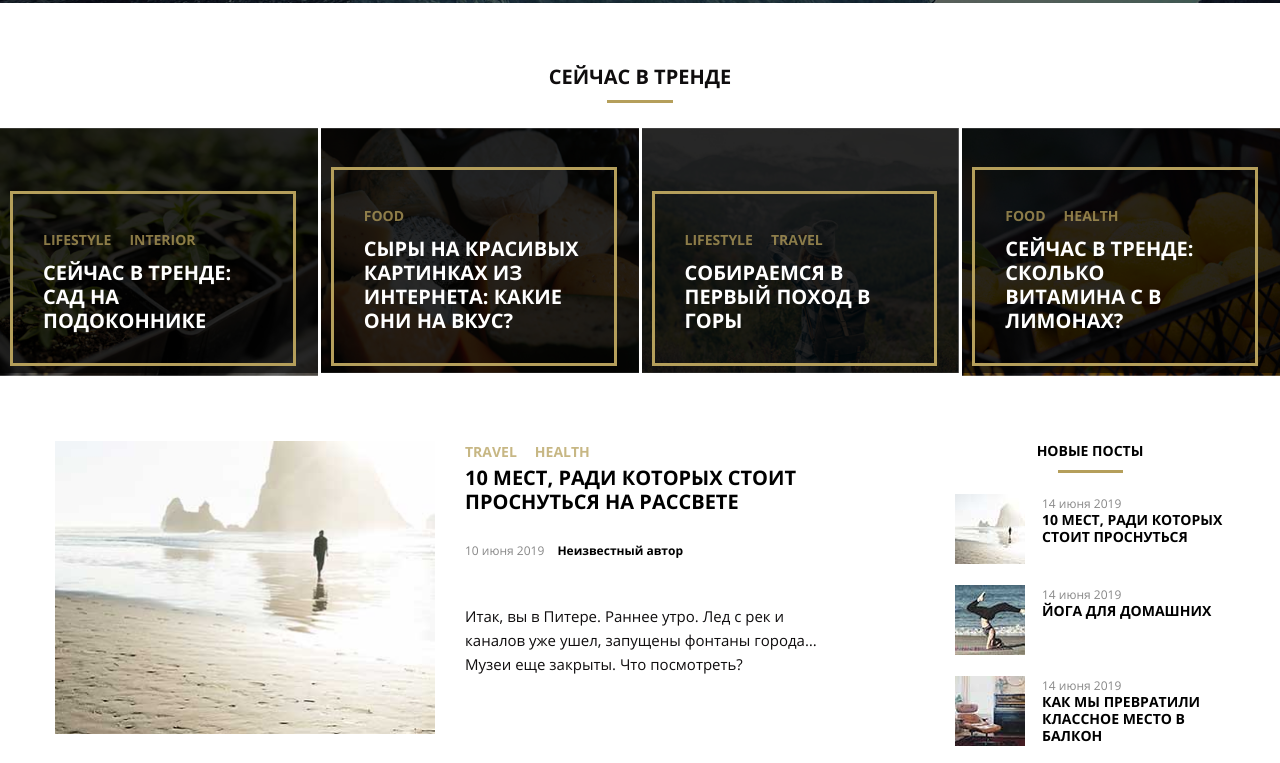
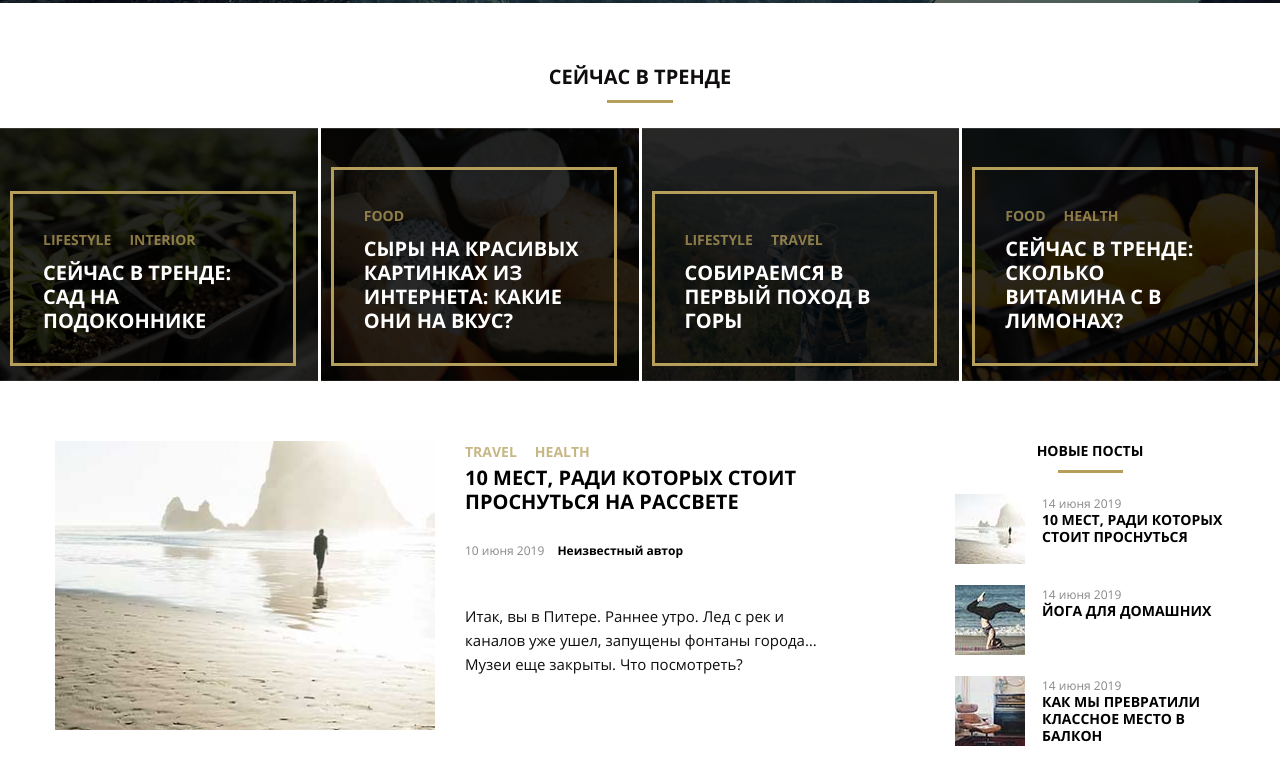
Before and after one commit to bas27/finall_html, a plain HTML site: page index.html in a window 1280 px wide. Shown: the part 443-1206 px from the top of the page. Drawn offline with Linux system fonts and the light colour scheme.

Commit message:
post-img block, size trends box - 100

```diff
--- a/css/style.css
+++ b/css/style.css
@@ -160,11 +160,12 @@ h1, h2, h3 {
     object-fit: cover;
     position: relative;
     width: 100%;
+    height: 100%;
 }
 .trends-image::after {
     content: "";
     width: 100%;
-    height: 97%;
+    height: 100%;
     display: block;
     position: absolute;
     top: 0;
@@ -252,6 +253,8 @@ h1, h2, h3 {
 .post-img {
     background-color: #000000;
     width: 380px;
+    height: 289px;
+    display: block;
 }
 
 .post-info {
```
